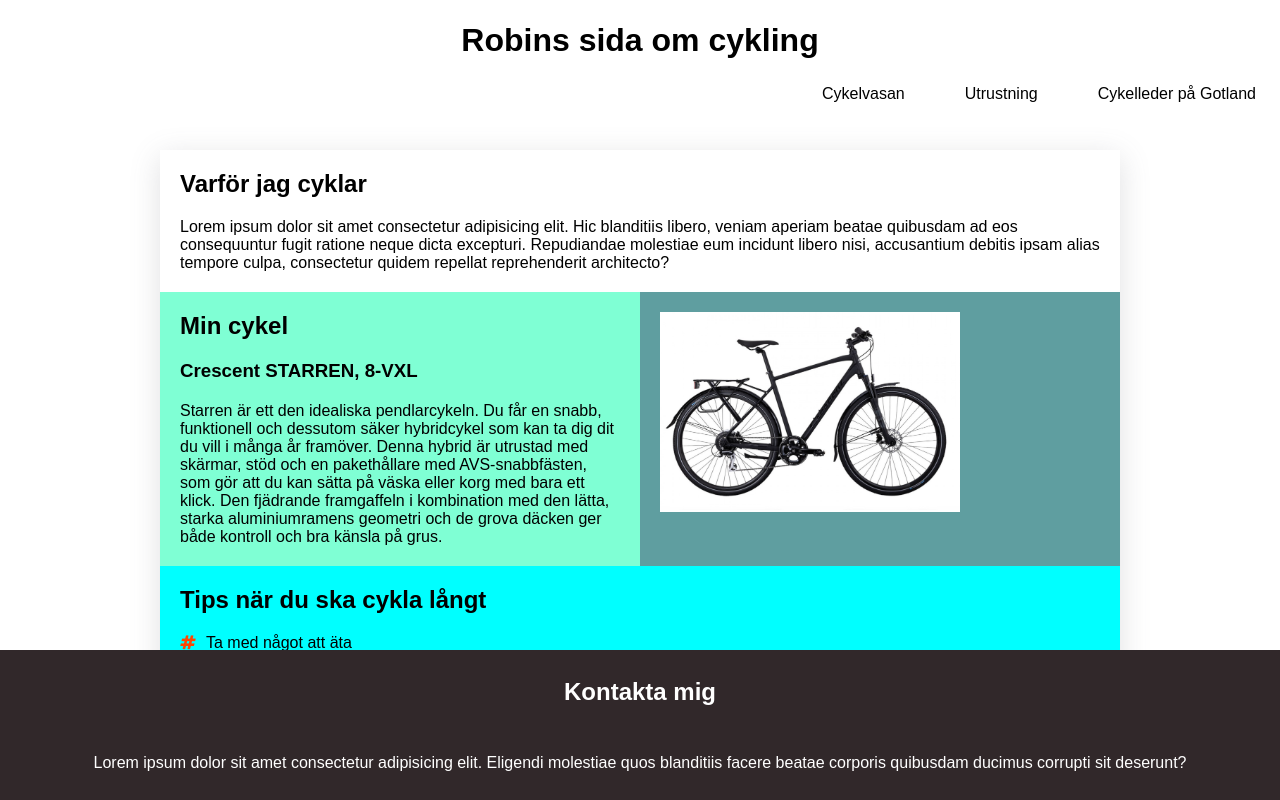
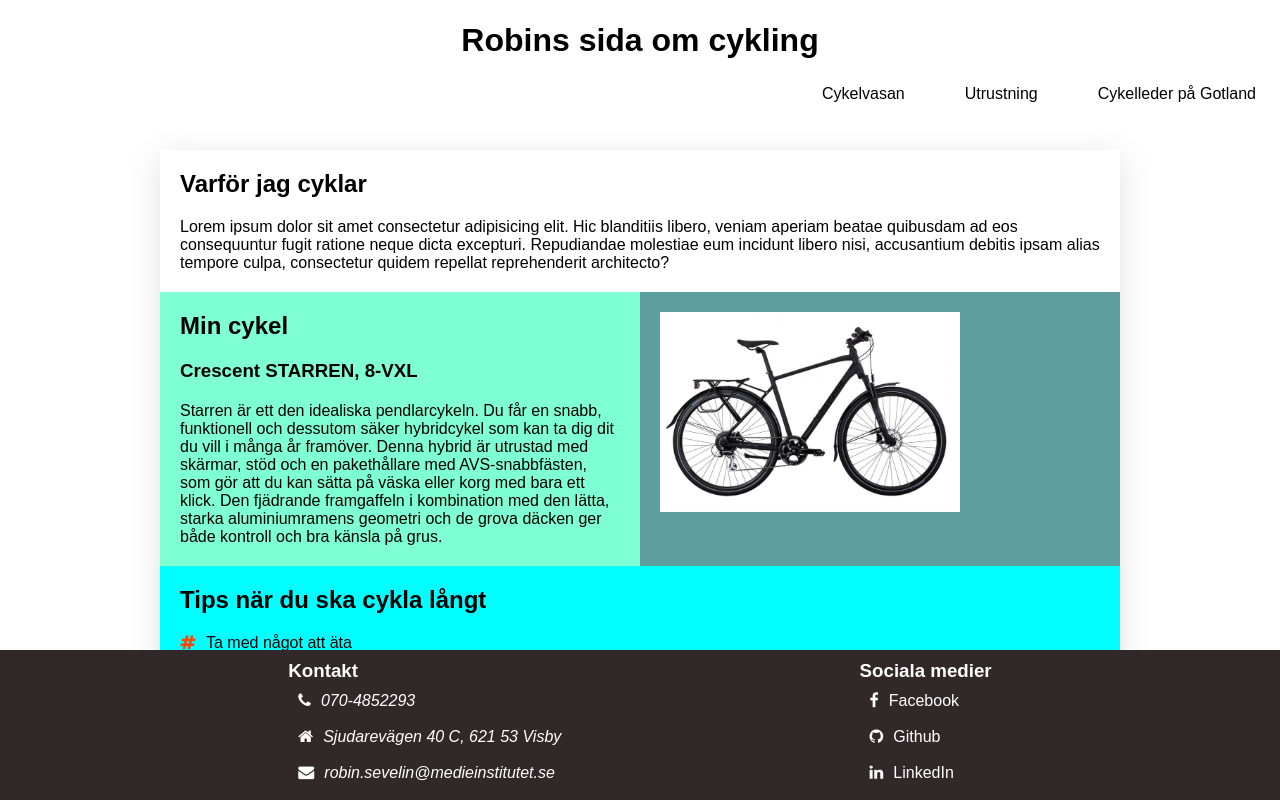
Before and after one commit to robin-sevelin/cycling, a website built with Vite: page index.html in a window 1280 px wide. Built offline with nearby package versions, Linux system fonts and the light colour scheme.

Commit message:
footer layout

```diff
--- a/index.html
+++ b/index.html
@@ -91,12 +91,59 @@
       </section>
     </main>
     <footer>
-      <h2>Kontakta mig</h2>
-      <p>
-        Lorem ipsum dolor sit amet consectetur adipisicing elit. Eligendi
-        molestiae quos blanditiis facere beatae corporis quibusdam ducimus
-        corrupti sit deserunt?
-      </p>
+      <!--contact start-->
+      <section class="contact">
+        <h3>Kontakt</h3>
+        <address>
+          <ul>
+            <li>
+              <span class="fa fa-phone" aria-hidden="true"></span>070-4852293
+            </li>
+            <li>
+              <span class="fa fa-home" aria-hidden="true"></span>Sjudarevägen 40
+              C, 621 53 Visby
+            </li>
+            <li>
+              <span class="fa fa-envelope" aria-hidden="true"></span
+              ><a href="mailto:robin.sevelin@medieinstitutet.se"
+                >robin.sevelin@medieinstitutet.se</a
+              >
+            </li>
+          </ul>
+        </address>
+      </section>
+      <!--contact end-->
+      <!--social media start-->
+      <section class="social-media">
+        <h3>Sociala medier</h3>
+        <nav>
+          <ul>
+            <li>
+              <span class="fa fa-facebook" aria-hidden="true"></span
+              ><a
+                href="https://www.facebook.com/profile.php?id=100005617639204"
+                target="_blank"
+                >Facebook</a
+              >
+            </li>
+            <li>
+              <span class="fa fa-github" aria-hidden="true"></span
+              ><a href="https://github.com/robin-sevelin" target="_blank"
+                >Github</a
+              >
+            </li>
+            <li>
+              <span class="fa fa-linkedin" aria-hidden="true"></span
+              ><a
+                href="https://www.linkedin.com/in/robin-sevelin-336b20168/"
+                target="_blank"
+                >LinkedIn</a
+              >
+            </li>
+          </ul>
+        </nav>
+      </section>
+      <!--social media end-->
     </footer>
     <script type="module" src="/src/main.ts"></script>
   </body>
--- a/src/style/layouts/_base.scss
+++ b/src/style/layouts/_base.scss
@@ -52,15 +52,36 @@ main {
 }
 
 footer {
-  height: 150px;
+  position: absolute;
+  bottom: 0;
   width: 100%;
-  position: relative;
+  background-color: rgb(49, 40, 42);
+  color: white;
+}
+
+.contact,
+.social-media {
+  padding: 10px;
+  max-width: 1200px;
   display: flex;
   flex-direction: column;
-  justify-content: center;
-  text-align: center;
-  bottom: 0;
-  h2 {
-    margin-bottom: 20px;
+  span {
+    padding: 10px;
+  }
+
+  a {
+    text-decoration: none;
+    color: white;
+    font-size: 1rem;
+    background-image: linear-gradient(90deg, #d200a2, #d488c2);
+    background-size: 0% 5px;
+    background-repeat: no-repeat;
+    background-position: left bottom;
+    transition: background-size 0.3s ease;
   }
 }
+
+.contact a:hover,
+.social-media a:hover {
+  background-size: 100% 5px;
+}
```
Also changed, not shown: src/style/style.css, 1 other file.
